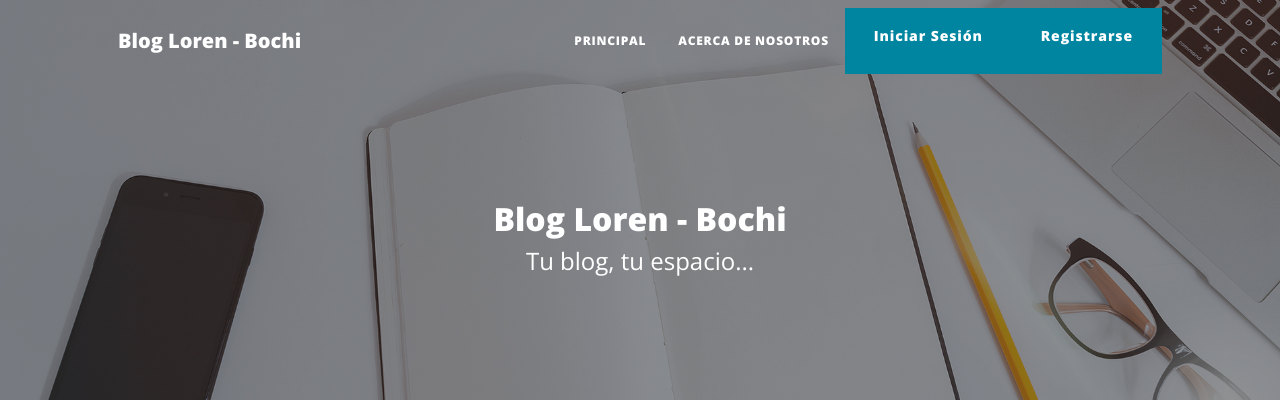
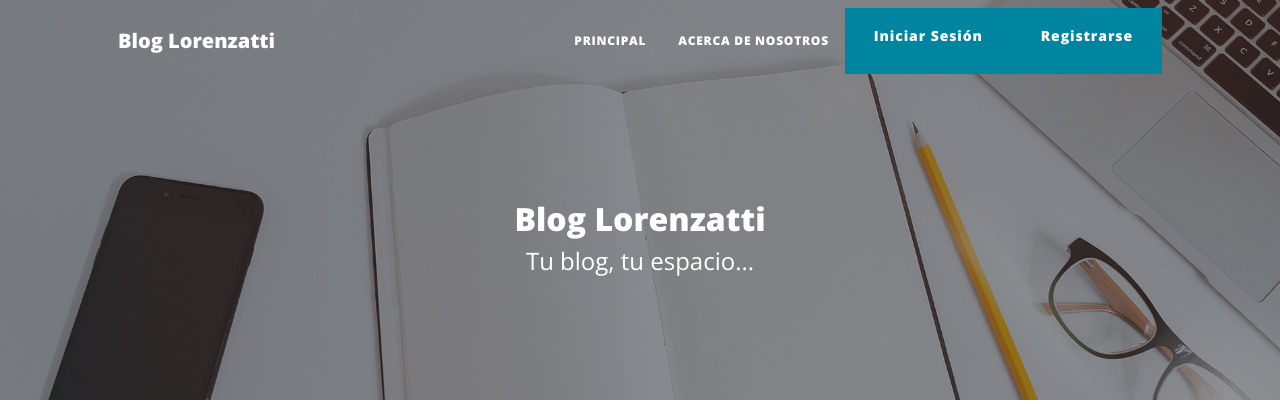
Before and after one commit to matilorenzatti/django_blog, a Django app: page /blog/pages/ in a window 1280 px wide. Shown: the top 404 px of the page. Run offline with Django 4.2, Linux system fonts and the light colour scheme; data comes from the database, SQL or seed files in the repository; both versions use the stored data as it was after the commit; some libraries are stand-ins or nearby versions.

Commit message:
modificaciones finales listas

```diff
--- a/app_blog/templates/app_blog/base.html
+++ b/app_blog/templates/app_blog/base.html
@@ -23,7 +23,7 @@
         <!-- Navigation-->
         <nav class="navbar navbar-expand-lg navbar-light" id="mainNav">
             <div class="container px-4 px-lg-5">
-                <a class="navbar-brand" href="{% url 'list_posts' %}">Blog Loren - Bochi</a>
+                <a class="navbar-brand" href="{% url 'list_posts' %}">Blog Lorenzatti</a>
                 <button class="navbar-toggler" type="button" data-bs-toggle="collapse" data-bs-target="#navbarResponsive" aria-controls="navbarResponsive" aria-expanded="false" aria-label="Toggle navigation">
                     Menu
                     <i class="fas fa-bars"></i>
@@ -71,7 +71,7 @@
                 <div class="row gx-4 gx-lg-5 justify-content-center">
                     <div class="col-md-10 col-lg-8 col-xl-7">
                         <div class="site-heading">
-                            <h2>Blog Loren - Bochi</h2>
+                            <h2>Blog Lorenzatti</h2>
                             <span class="subheading">Tu blog, tu espacio...</span>
                         </div>
                     </div>
```
Also changed, not shown: app_blog/templates/app_blog/about.html (+1 -10 lines), db.sqlite3, media/avatares/721565.png (added), media/post_img/Captura_de_pantalla_344.png (added).
